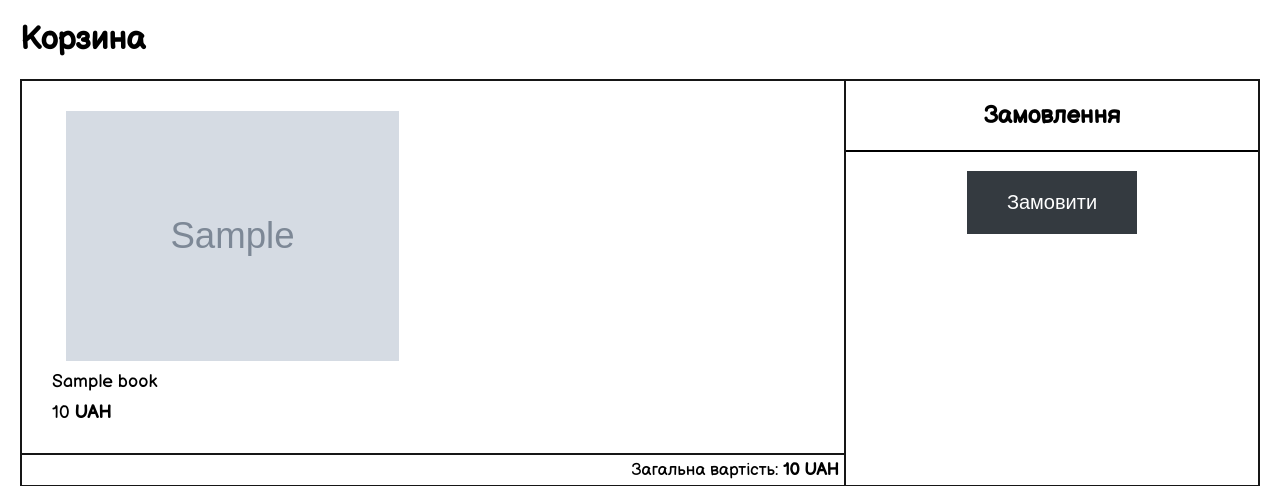
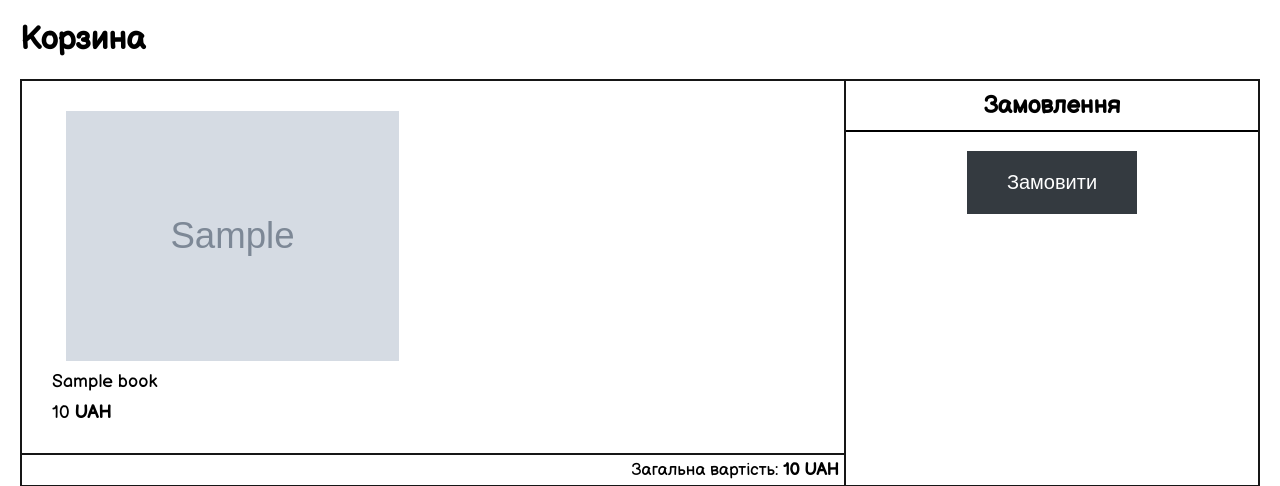
Before and after one commit to MNDonut/BookLib, a Django app: template cart/templates/cart.html in a window 1280 px wide. Shown: the part 100-586 px from the top of the page. Run offline with Django 3.2, Linux system fonts and the light colour scheme; the template is opened without the code that fills it: most values are stand-ins (such as "Sample title", 1, 10 or a date in 2020); grey boxes marked "Sample" are stand-in pictures.

Commit message:
Change make-order-h2 paddings

```diff
--- a/cart/static/cart.css
+++ b/cart/static/cart.css
@@ -104,7 +104,7 @@ h1 {
 }
 
 .make-order-h2 {
-    padding: 20px 0;
+    padding: 10px 0;
 }
 
 .make-order input {
```
